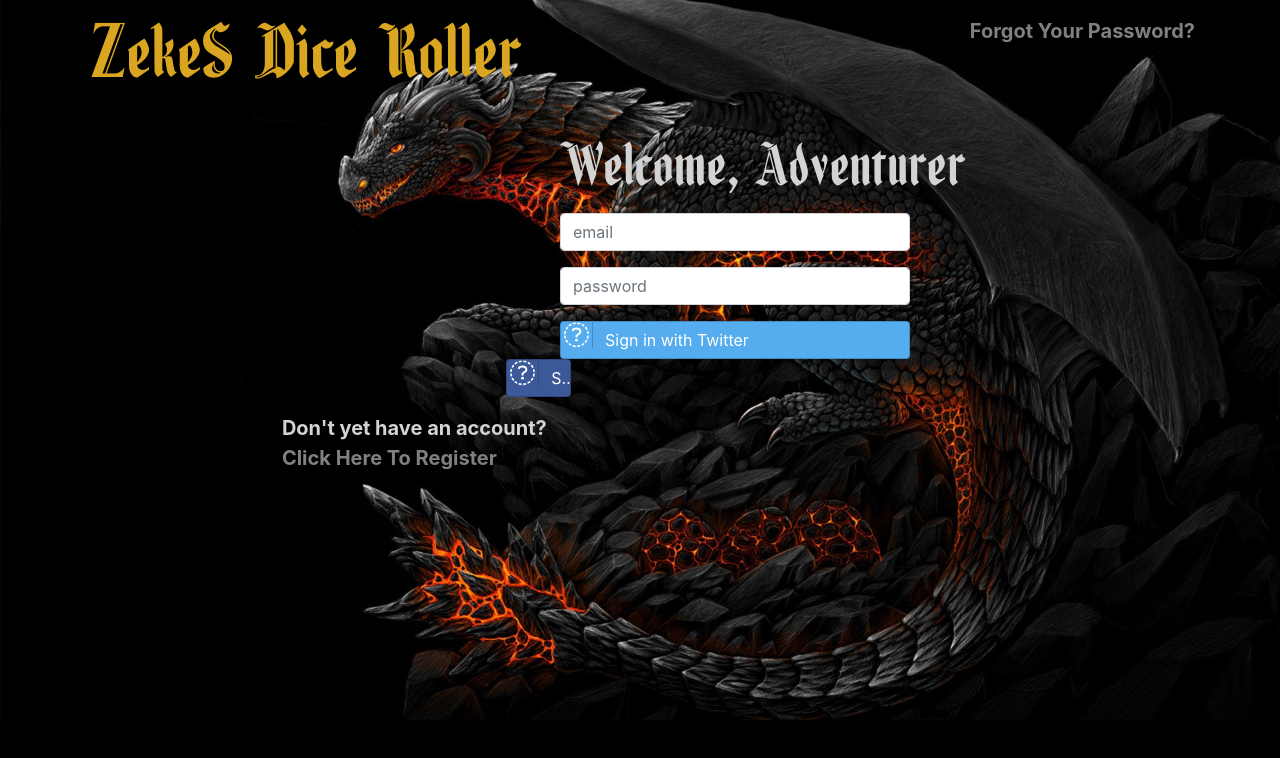
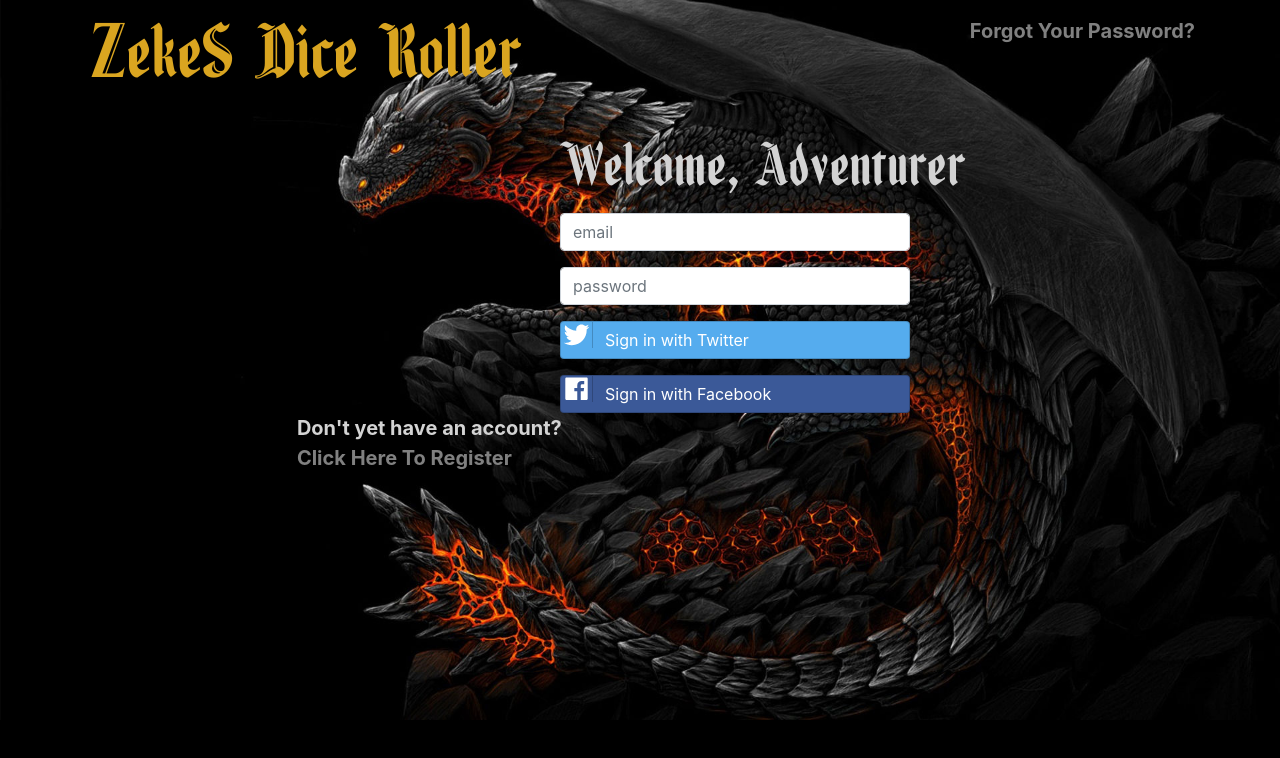
Before and after one commit to Kerpatric/roller, a plain HTML site: page index.html in a window 1280 px wide. Drawn offline with nearby package versions, Linux system fonts and the light colour scheme; a script that the page names is missing.

Commit message:
social media logos working and formatting on player html

```diff
--- a/assets/css/player.css
+++ b/assets/css/player.css
@@ -1,5 +1,8 @@
 body {
     background-image: url("../images/parchment.jpg");
+    height: 100%;
     background-repeat: no-repeat;
     background-size: cover;
+    font-family: FenwickWoodtype;
+    color: black;
 }
--- a/assets/css/style.css
+++ b/assets/css/style.css
@@ -1,5 +1,3 @@
-
-
 body {
     background: url(../images/dragon.jpg);
     background-repeat: no-repeat;
@@ -67,9 +65,6 @@ a {
     display: none;
 }
 
-<<<<<<< HEAD
 #welcomeToAdventure {
     display: block;
 }
-=======
->>>>>>> master
--- a/index.html
+++ b/index.html
@@ -5,8 +5,7 @@
     <meta charset="UTF-8">
     <meta name="viewport" content="width=device-width, initial-scale=1.0">
     <meta http-equiv="X-UA-Compatible" content="ie=edge">
-    <link rel="stylesheet" href="https://maxcdn.bootstrapcdn.com/bootstrap/4.0.0/css/bootstrap.min.css" integrity="sha384-Gn5384xqQ1aoWXA+058RXPxPg6fy4IWvTNh0E263XmFcJlSAwiGgFAW/dAiS6JXm"
-        crossorigin="anonymous">
+    <link rel="stylesheet" href="https://maxcdn.bootstrapcdn.com/bootstrap/4.0.0/css/bootstrap.min.css" integrity="sha384-Gn5384xqQ1aoWXA+058RXPxPg6fy4IWvTNh0E263XmFcJlSAwiGgFAW/dAiS6JXm" crossorigin="anonymous">
     <title>ZekeS Login</title>
     <link rel="stylesheet" type="text/css" href="assets/css/bootstrap-social.css">
 
@@ -61,31 +60,30 @@
                 </div>
             </div>
             <div class="form-group row">
-                    <div class="col-sm-5"> <!--spacer col -->
+                <div class="col-sm-5">
+                    <!--spacer col -->
 
                 </div>
+
                     <div class="col-sm-4"> <!--login with twitter button -->
                         <a href=# id=twitter class="btn btn-block btn-social btn-twitter">
-                                    <span class="fas fa-twitter"></span> Sign in with Twitter
+                                <span class="fab fa-twitter"></span> Sign in with Twitter
                             </a>
-                    </div>
-            <div class="row">
-                <div class="col-sm-5">
-
-                    <!--spacer col -->
-
 
                 </div>
+                </div>
+
             <div class="form-group row">
-                        <div class="col-sm-5"> <!--spacer col -->
+                <div class="col-sm-5">
+                    <!--spacer col -->
 
                 </div>
                 <div class="col-sm-4"> <!--login with facebook button -->
                     <a href=# id=facebook class="btn btn-block btn-social btn-facebook">
-                                        <span class="fas fa-facebook"></span> Sign in with Facebook
+                            <span class="fab fa-facebook"></span> Sign in with Facebook
                         </a>
             </div>
-                    </div>
+
                     <div class="form-group row">
                         <div class="col-sm-5"> <!--spacer col -->
 
@@ -165,12 +163,13 @@
             </div>
         </form>
     </div>
+</body>
+    <script defer src="https://use.fontawesome.com/releases/v5.0.9/js/all.js" integrity="sha384-8iPTk2s/jMVj81dnzb/iFR2sdA7u06vHJyyLlAd4snFpCl/SnyUjRrbdJsw1pGIl" crossorigin="anonymous"></script>
     <script src="https://ajax.googleapis.com/ajax/libs/jquery/3.3.1/jquery.min.js"></script> <!--jquery link in js -->
     <script src="https://www.gstatic.com/firebasejs/4.11.0/firebase.js"></script> <!--Firebase link in js -->
     <script src="https://cdn.firebase.com/js/simple-login/1.6.4/firebase-simple-login.js"></script> <!--Firebase link in js for facebook and twitter login -->
     <script defer src="https://use.fontawesome.com/releases/v5.0.6/js/all.js"></script>
     <script src="assets/script/login.js"></script> <!--js file link -->
-</body>
     <script src="https://ajax.googleapis.com/ajax/libs/jquery/3.3.1/jquery.min.js"></script>
     <script src="https://www.gstatic.com/firebasejs/4.11.0/firebase.js"></script>
     <!--Firebase link in js -->
```
Also changed, not shown: player.html (+3 -4 lines). Lines whose indentation alone changed are shown as unchanged.
